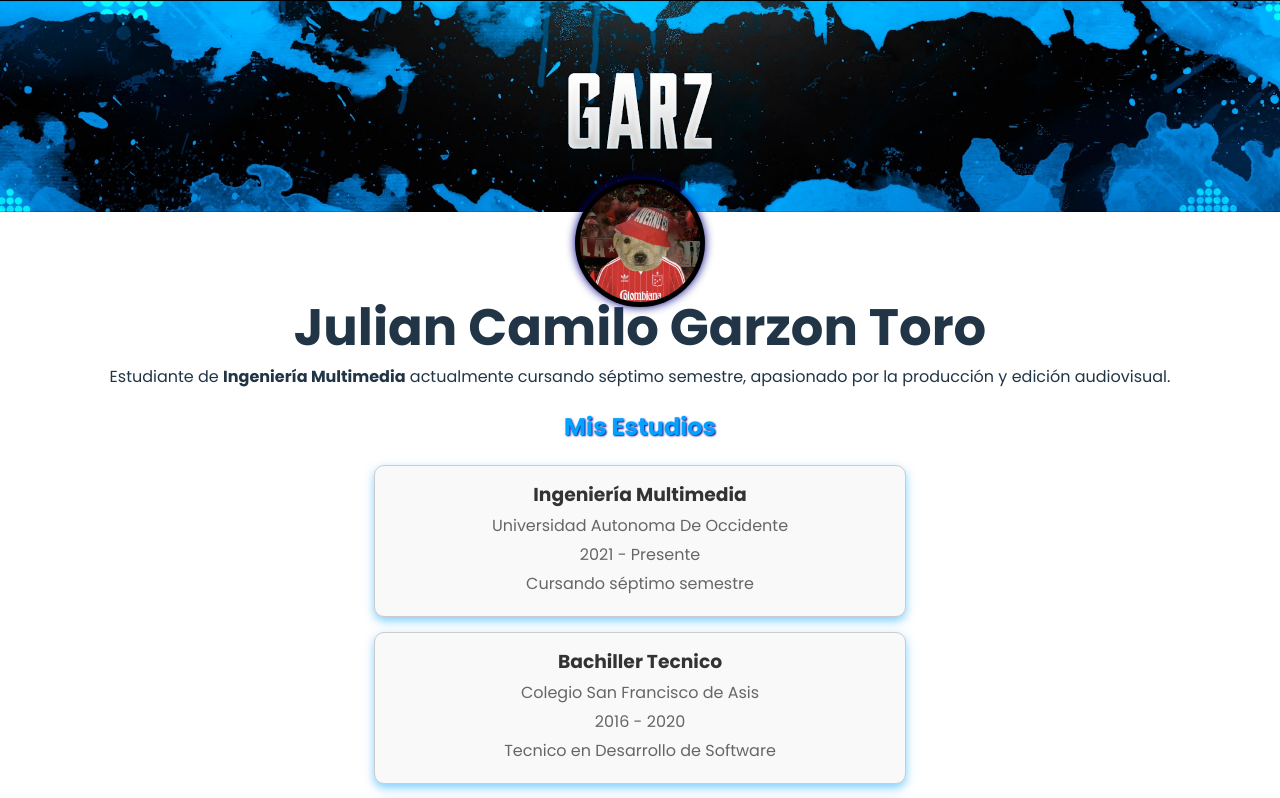
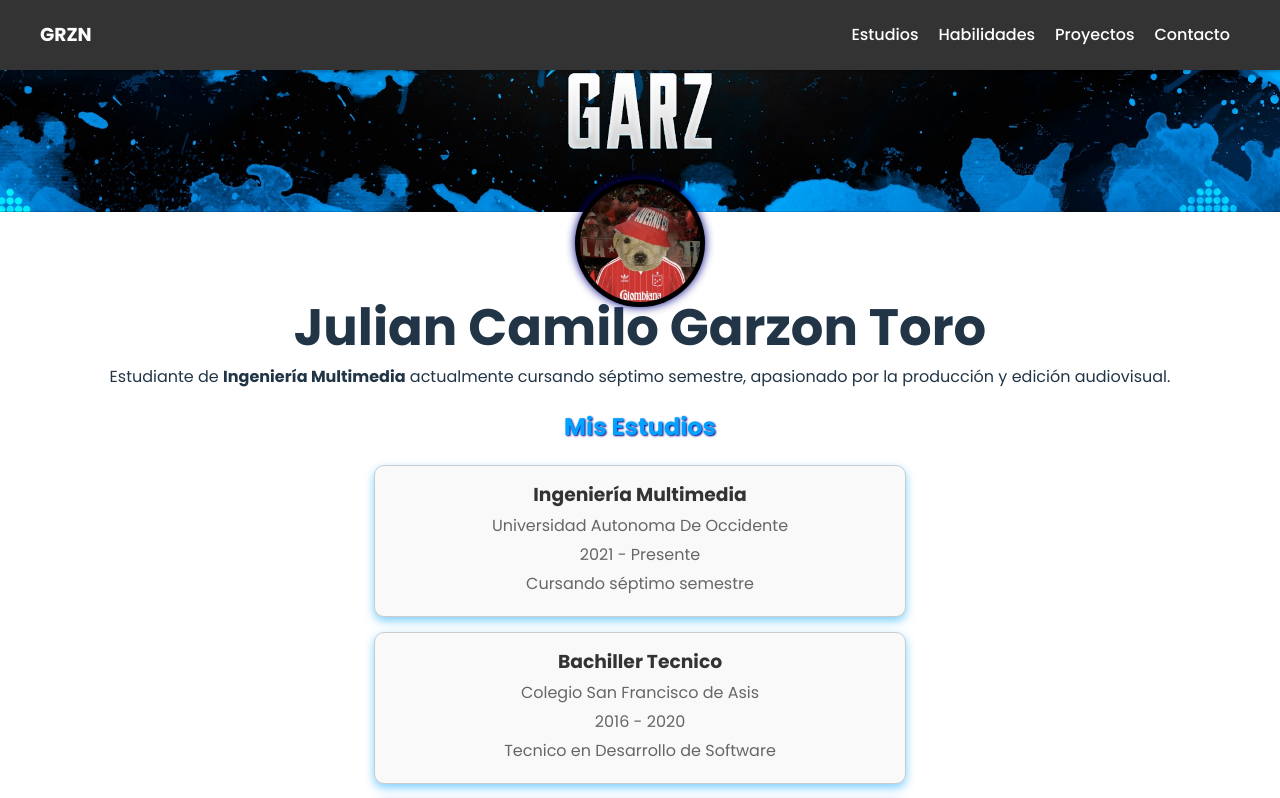
Before and after one commit to JcGarzon/ParcialReact_JCGT, a React (Vite) app: page / in a window 1280 px wide. Shown: the top 798 px of the page. Built offline with nearby package versions, Linux system fonts and the light colour scheme.

Commit message:
Agregado NavBar

```diff
--- a/src/App.css
+++ b/src/App.css
@@ -271,3 +271,52 @@ footer a:hover {
   text-decoration: underline;
   color: #007bff; /* Cambia a un azul más claro al pasar el mouse */
 }
+
+/* Estilos de la navbar */
+.navbar {
+  position: fixed; /* Fija la navbar en la parte superior */
+  top: 0; /* Posición desde la parte superior */
+  left: 0; /* Posición desde la izquierda */
+  width: 100%; /* Ancho completo */
+  background-color: #333; /* Color de fondo */
+  color: white; /* Color del texto */
+  z-index: 1000; /* Asegura que esté por encima de otros elementos */
+  box-shadow: 0 1px 3px rgba(0, 0, 0, 0.3); /* Sombra suave */
+  transition: background-color 0.3s; /* Transiciones suaves */
+  padding: 2px 0; /* Espaciado interno reducido aún más */
+}
+
+.container {
+  display: flex; /* Flexbox para centrar contenido */
+  justify-content: space-between; /* Espacio entre elementos */
+  align-items: center; /* Alinear verticalmente */
+  max-width: 1200px; /* Ancho máximo */
+  margin: 0 auto; /* Centrar */
+  padding: 0 20px; /* Espaciado interno */
+}
+
+.nav-links {
+  list-style: none; /* Quitar puntos de la lista */
+  display: flex; /* Disposición en fila */
+}
+
+.nav-links li {
+  margin: 0 5px; /* Espaciado entre elementos reducido */
+}
+
+.nav-links a {
+  color: white; /* Color de texto de los enlaces */
+  text-decoration: none; /* Sin subrayado */
+  padding: 2px 5px; /* Espaciado interno reducido */
+  transition: background-color 0.3s; /* Transición suave */
+}
+
+.nav-links a:hover {
+  background-color: #555; /* Color al pasar el mouse */
+  border-radius: 5px; /* Bordes redondeados */
+}
+
+/* Estilo cuando se hace scroll */
+.navbar.scrolled {
+  background-color: #222; /* Cambia el color al hacer scroll */
+}
--- a/src/App.jsx
+++ b/src/App.jsx
@@ -1,5 +1,6 @@
 import React from 'react';
 import './App.css';
+import Navbar from './Componentes/Navbar';
 import Header from './Componentes/Header';
 import Perfil from './Componentes/Perfil';
 import Proyectos from './Componentes/Proyectos';
@@ -56,6 +57,7 @@ function App() {
 
   return (
     <div className="App">
+      <Navbar />
       <Header />
       <main>
         <Perfil />
--- a/src/Componentes/Estudios.jsx
+++ b/src/Componentes/Estudios.jsx
@@ -25,7 +25,7 @@ const estudios = [
 
 const Estudios = () => {
     return (
-      <div className="Estudios">
+      <div className="Estudios" >
         <h2>Mis Estudios</h2>
           {estudios.map((estudio, index) => (
             <div key={index} className="estudio-item">
--- /dev/null
+++ b/src/Componentes/Navbar.jsx
@@ -0,0 +1,34 @@
+import React, { useEffect, useState } from 'react';
+
+
+const Navbar = () => {
+  const [scrolling, setScrolling] = useState(false);
+
+  const handleScroll = () => {
+    setScrolling(window.scrollY > 50); // Cambia el valor según tus necesidades
+  };
+
+  useEffect(() => {
+    window.addEventListener('scroll', handleScroll);
+
+    return () => {
+      window.removeEventListener('scroll', handleScroll);
+    };
+  }, []);
+
+  return (
+    <nav className={`navbar ${scrolling ? 'scrolled' : ''}`}>
+      <div className="container">
+        <h3 className="logo">GRZN</h3>
+        <ul className="nav-links">
+          <li><a href="#estudios">Estudios</a></li>
+          <li><a href="#habilidades">Habilidades</a></li>
+          <li><a href="#proyectos">Proyectos</a></li>
+          <li><a href="#contacto">Contacto</a></li>
+        </ul>
+      </div>
+    </nav>
+  );
+};
+
+export default Navbar;
```
